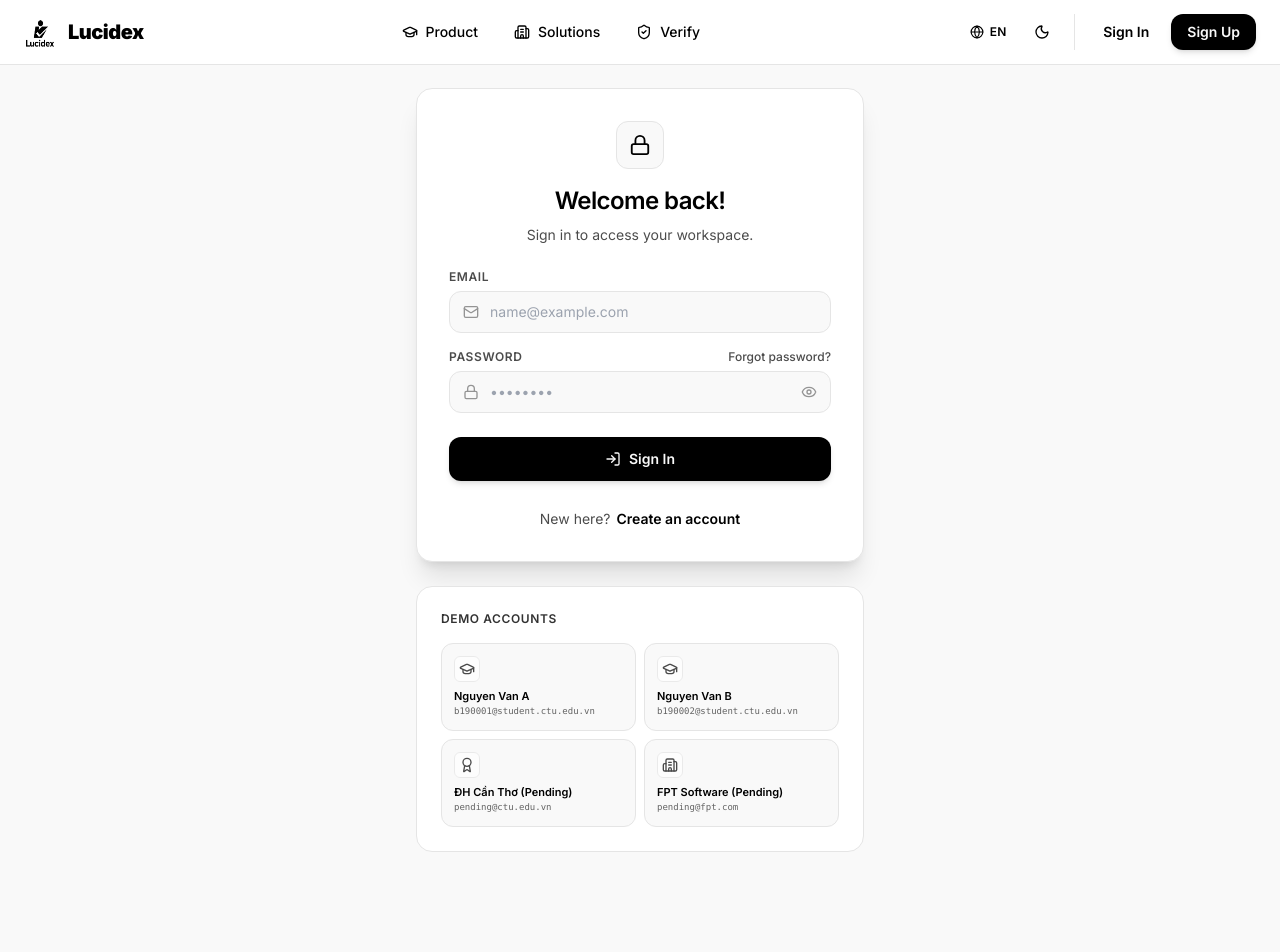
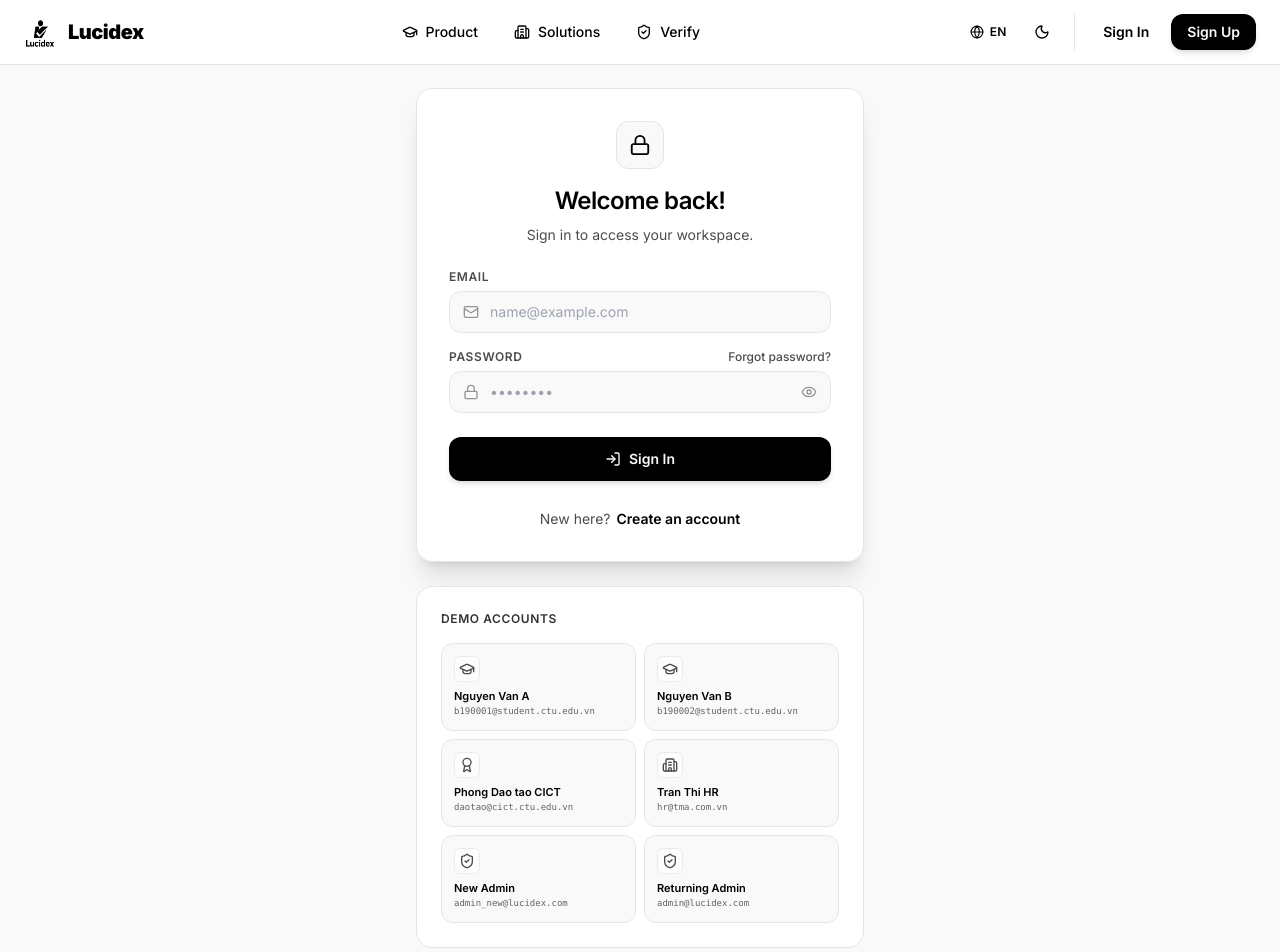
Before and after one commit to NhuLeTu-Work/lucidex-mockup, a React (Vite) app: page /login in a window 1280 px wide. Shown: the top 952 px of the page. Before the commit the page ends 876 px from the top, so only its background shows below. Built offline with nearby package versions, Linux system fonts and the light colour scheme.

Commit message:
Update dictionaries + mock data

```diff
--- a/src/data/mockData.ts
+++ b/src/data/mockData.ts
@@ -81,6 +81,7 @@ export interface Account {
   id: string;
   name: string;
   email: string;
+  username?: string;
   type: 'owner' | 'issuer' | 'verifier' | 'admin';
   authProvider?: 'password' | 'google';
   status: 'active' | 'inactive' | 'pending' | 'setup_required' | 'rejected';
@@ -97,6 +98,7 @@ export interface Account {
     submittedAt: string;
     rejectedReason?: string;
   };
+  has2FA?: boolean;
 }
 
 // Thay thế mảng mockAccounts hiện tại bằng mảng này để có đủ 6 tài khoản Issuer/Verifier test các trạng thái
@@ -106,36 +108,30 @@ export const mockAccounts: Account[] = [
   { id: 'acc_002', name: 'Nguyen Van A', email: 'b190001@student.ctu.edu.vn', type: 'owner', authProvider: 'password',status: 'active', createdAt: '2026-03-01T00:00:00Z', lastActive: '2026-06-16T20:00:00Z' },
   { id: 'acc_003', name: 'Nguyen Van B', email: 'b190002@student.ctu.edu.vn', type: 'owner', authProvider: 'google',status: 'active', createdAt: '2026-03-01T00:00:00Z', lastActive: '2026-06-16T20:00:00Z' },
 
-  { id: 'iss_004', name: 'Phong Dao tao CICT', email: 'daotao@cict.ctu.edu.vn', type: 'issuer', status: 'active', createdAt: '2026-01-15T00:00:00Z', lastActive: '2026-06-17T08:00:00Z' },
-  { id: 'vef_004', name: 'Tran Thi HR', email: 'hr@tma.com.vn', type: 'verifier', status: 'active', createdAt: '2026-04-10T00:00:00Z', lastActive: '2026-06-15T14:00:00Z' },
-  { id: 'vef_005', name: 'FPT Software HR', email: 'hr@fptsoftware.ct', type: 'verifier', status: 'inactive', createdAt: '2026-06-16T00:00:00Z', lastActive: '2026-06-16T08:00:00Z' },
-  // 2. ISSUER (3 Trạng thái)
+  { id: 'iss_001', name: 'Phong Dao tao CICT', email: 'daotao@cict.ctu.edu.vn', type: 'issuer', status: 'active', createdAt: '2026-01-15T00:00:00Z', lastActive: '2026-06-17T08:00:00Z' },
+  { id: 'vef_001', name: 'Tran Thi HR', email: 'hr@tma.com.vn', type: 'verifier', status: 'active', createdAt: '2026-04-10T00:00:00Z', lastActive: '2026-06-15T14:00:00Z' },
   {
-    id: 'iss_001', name: 'ĐH Cần Thơ (Pending)', email: 'pending@ctu.edu.vn', type: 'issuer', status: 'pending', createdAt: '2026-07-09T00:00:00Z', lastActive: '',
-    registrationData: { orgName: 'Đại học Cần Thơ', taxCode: '1800156840', address: 'Khu II, Đ. 3/2, Xuân Khánh, Ninh Kiều, Cần Thơ', legalRep: 'Tran Viet Truong', contactPhone: '02923832663', regName: 'Nguyen Van Issuer', submittedAt: '2026-07-09T14:30:00Z' }
+    id: 'admin_new',
+    name: 'New Admin',
+    email: 'admin_new@lucidex.com',
+    type: 'admin',
+    status: 'active',
+    has2FA: false,
+    createdAt: '2026-07-17',
+    lastActive: '2026-07-17'
   },
+  // Tài khoản Admin 2: Đã từng đăng nhập (Đã setup 2FA)
   {
-    id: 'iss_002', name: 'ĐH Cần Thơ (Approved)', email: 'approved@ctu.edu.vn', type: 'issuer', status: 'setup_required', createdAt: '2026-07-08T00:00:00Z', lastActive: '',
-    registrationData: { orgName: 'Đại học Cần Thơ', taxCode: '1800156840', address: 'Khu II, Đ. 3/2, Xuân Khánh, Cần Thơ', legalRep: 'Tran Viet Truong', contactPhone: '02923832663', regName: 'Nguyen Van Issuer', submittedAt: '2026-07-08T09:00:00Z' }
-  },
-  {
-    id: 'iss_003', name: 'ĐH Cần Thơ (Rejected)', email: 'rejected@ctu.edu.vn', type: 'issuer', status: 'rejected', createdAt: '2026-07-07T00:00:00Z', lastActive: '',
-    registrationData: { orgName: 'Đại học Cần Thơ Fake', taxCode: '0000000000', address: 'Địa chỉ giả', legalRep: 'Kẻ mạo danh', contactPhone: '0123456789', regName: 'Scammer', submittedAt: '2026-07-07T10:00:00Z', rejectedReason: 'Mã số thuế không tồn tại trên hệ thống Đăng ký kinh doanh Quốc gia.' }
-  },
+    id: 'admin_returning',
+    name: 'Returning Admin',
+    email: 'admin@lucidex.com',
+    type: 'admin',
+    status: 'active',
+    has2FA: true,
+    createdAt: '2026-01-01',
+    lastActive: '2026-07-17'
+  }
 
-  // 3. VERIFIER / Verifier (3 Trạng thái)
-  {
-    id: 'vef_001', name: 'FPT Software (Pending)', email: 'pending@fpt.com', type: 'verifier', status: 'pending', createdAt: '2026-07-09T00:00:00Z', lastActive: '',
-    registrationData: { orgName: 'FPT Software Can Tho', taxCode: '0302161475', address: 'Số 1, Đường D1, Khu CNC', legalRep: 'Hoang Nam', contactPhone: '0901234567', regName: 'Le Thi HR', regTitle: 'HR Manager', submittedAt: '2026-07-09T15:00:00Z' }
-  },
-  {
-    id: 'vef_002', name: 'FPT Software (Approved)', email: 'approved@fpt.com', type: 'verifier', status: 'setup_required', createdAt: '2026-07-08T00:00:00Z', lastActive: '',
-    registrationData: { orgName: 'FPT Software Can Tho', taxCode: '0302161475', address: 'Số 1, Đường D1, Khu CNC', legalRep: 'Hoang Nam', contactPhone: '0901234567', regName: 'Le Thi HR', regTitle: 'HR Manager', submittedAt: '2026-07-08T11:00:00Z' }
-  },
-  {
-    id: 'vef_003', name: 'FPT Software (Rejected)', email: 'rejected@fpt.com', type: 'verifier', status: 'rejected', createdAt: '2026-07-07T00:00:00Z', lastActive: '',
-    registrationData: { orgName: 'Công ty Ma', taxCode: '9999999999', address: 'Không rõ', legalRep: 'Vô danh', contactPhone: '0999999999', regName: 'Hacker', regTitle: 'Boss', submittedAt: '2026-07-07T14:00:00Z', rejectedReason: 'Giấy phép kinh doanh tải lên bị mờ, không thể xác thực thông tin pháp lý.' }
-  },
 ];
 
 // Mock owners
--- a/src/i18n/en.ts
+++ b/src/i18n/en.ts
@@ -253,6 +253,8 @@ export const en: Record<string, string> = {
 
     applicationSubmitted: 'Application Submitted',
     pendingReviewMsg: 'Your registration application has been submitted successfully and is pending review.',
+    pendingReviewMsgIssuer: 'Your registration application for Issuer has been submitted successfully and is pending review.',
+    pendingReviewMsgVerifier: 'Your registration application for Verifier has been submitted successfully and is pending review.',
     returnHome: 'Return to Home',
     verify2FA: '2FA Verify',
 
@@ -307,4 +309,9 @@ export const en: Record<string, string> = {
     errorSwitchCooldown: "Please wait for cooldown before switching again.",
     errorEmailExistsGoogle: "This email is already registered via Google. Please log in using Google.",
     errorEmailExistsPassword: "This email is already registered with a password. Please log in using your email and password.",
+    setupGoogleAuthTitle: "Setup Authenticator",
+    loginGoogleAuthTitle: "Authenticator App",
+    setupGoogleAuthDesc: "Scan the QR code with your Authenticator app and enter the 6-digit code.",
+    loginGoogleAuthDesc: "Open your Authenticator app and enter the 6-digit code.",
+    errorTotpInvalid: "Invalid code or code has expired.",
 };
--- a/src/i18n/vi.ts
+++ b/src/i18n/vi.ts
@@ -237,7 +237,8 @@ export const vi: Record<string, string> = {
     fmtPhone: 'Số điện thoại Việt Nam gồm 10 chữ số',
 
     applicationSubmitted: 'Gửi yêu cầu thành công',
-    pendingReviewMsg: 'Đơn đăng ký của bạn đã được gửi thành công và đang chờ ban quản trị phê duyệt.',
+    pendingReviewMsgIssuer: 'Đơn đăng ký của bạn cho Tổ chức cấp phát đã được gửi thành công và đang chờ ban quản trị phê duyệt.',
+    pendingReviewMsgVerifier: 'Đơn đăng ký của bạn cho Doanh nghiệp/Nhà tuyển dụng đã được gửi thành công và đang chờ ban quản trị phê duyệt.',
     returnHome: 'Quay về trang chủ',
 
     "submittedAt": "Ngày nộp đơn",
@@ -292,4 +293,9 @@ export const vi: Record<string, string> = {
     errorSwitchCooldown: "Vui lòng đợi reset cooldown trước khi đổi phương thức khác.",
     errorEmailExistsGoogle: "Email này đã được đăng ký qua Google. Vui lòng đăng nhập bằng Google.",
     errorEmailExistsPassword: "Email này đã được đăng ký bằng mật khẩu. Vui lòng đăng nhập bằng email và mật khẩu của bạn.",
+    setupGoogleAuthTitle: "Cài đặt Ứng dụng xác thực",
+    loginGoogleAuthTitle: "Ứng dụng xác thực",
+    setupGoogleAuthDesc: "Quét mã QR bằng ứng dụng Authenticator của bạn và nhập mã 6 số xuống bên dưới.",
+    loginGoogleAuthDesc: "Mở ứng dụng xác thực (ví dụ: Google Authenticator) và nhập mã 6 số xuống bên dưới.",
+    errorTotpInvalid: "Mã xác thực không hợp lệ hoặc đã hết hạn.",
 };
```
